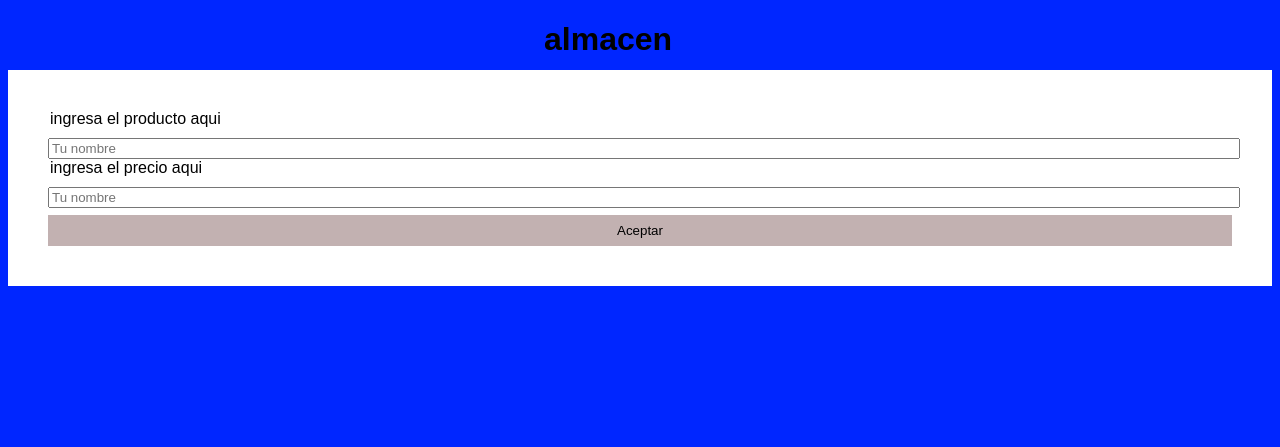
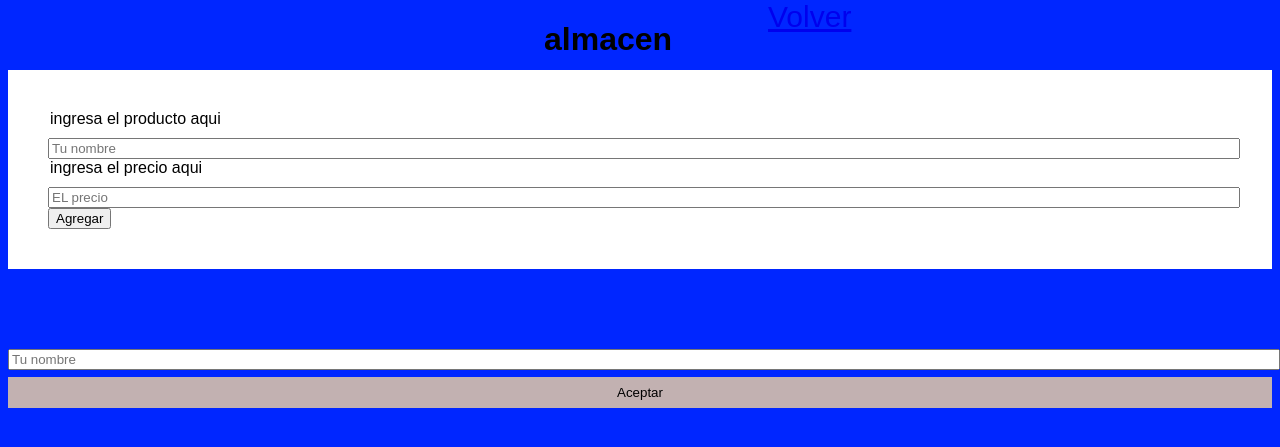
Before and after one commit to reynamejiaalexis67-prog/PROYECTO_PROG_3, a Flask app: page /agregar in a window 1280 px wide. Shown: the top 447 px of the page. Run offline with Flask 3, Linux system fonts and the light colour scheme.

Commit message:
se agrego una alerta para visar que se agrego un producto (aun no esta hecho) ta,mbien ahora se requiere un nombre y el precio que ahora solo es de solo numeros sin texto

```diff
--- a/templates/agregar.html
+++ b/templates/agregar.html
@@ -10,10 +10,16 @@
           <h1>almacen</h1>
           <legend>ingresa el producto aqui</legend>
 
-          <input type="text" placeholder="Tu nombre">
+          <input type="text" placeholder="Tu nombre" id="nombre" required>
+          <!--el one click sirtve que al momento de darle al boton muetre una alerta (para eso esta la alert en la linea 17) para que muetre el mensjae "(simulando que se agrego un producto)"-->
+          <legend>ingresa el precio aqui </legend>
+          <input type="number" placeholder="EL precio" id="precio" required>
+          <button class="botones" onclick="alert('se agrego con exito')">Agregar</button>
+          <a href="{{url_for('supermarket')}}">Volver</a>
 
-          <legend>ingresa el precio aqui </legend>
 
+        </div>
+</html>
           <input type="text" placeholder="Tu nombre">
           <button class="boton-formulario">Aceptar</button>
 
```
